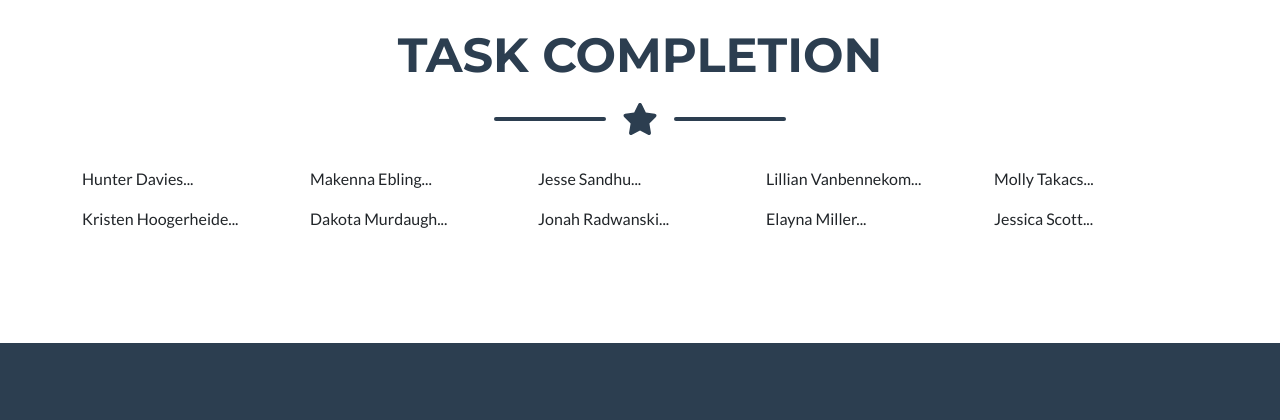
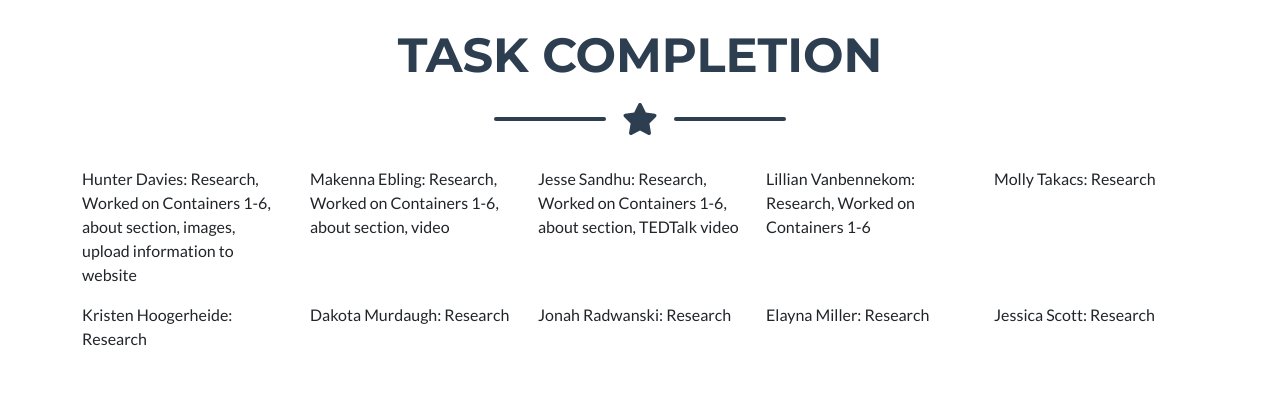
Before and after one commit to Group-3-ISS210/ISS-Group-3-001-, a plain HTML site: page index.html in a window 1280 px wide. Shown: the part 2645-3065 px from the top of the page. Drawn offline with nearby package versions, Linux system fonts and the light colour scheme.

Commit message:
Update index.html

```diff
--- a/index.html
+++ b/index.html
@@ -155,18 +155,18 @@ As individuals, we may feel it’s impossible to make a change, however we can v
                 </div>
                <!--List Contributor's Names and attributions-->
                 <div class="row justify-content-center">
-                    <div class="col-sm"><p>Hunter Davies... </p></div>
-                    <div class="col-sm"><p>Makenna Ebling... </p></div>
-                    <div class="col-sm"><p>Jesse Sandhu... </p></div>
-                    <div class="col-sm"><p>Lillian Vanbennekom... </p></div>
-                    <div class="col-sm"><p>Molly Takacs... </p></div>
+                    <div class="col-sm"><p>Hunter Davies: Research, Worked on Containers 1-6, about section, images, upload information to website </p></div>
+                    <div class="col-sm"><p>Makenna Ebling: Research, Worked on Containers 1-6, about section, video </p></div>
+                    <div class="col-sm"><p>Jesse Sandhu: Research, Worked on Containers 1-6, about section, TEDTalk video </p></div>
+                    <div class="col-sm"><p>Lillian Vanbennekom: Research, Worked on Containers 1-6 </p></div>
+                    <div class="col-sm"><p>Molly Takacs: Research </p></div>
                 </div>
                 <div class="row justify-content-center">
-                    <div class="col-sm"><p>Kristen Hoogerheide... </p></div>
-                    <div class="col-sm"><p>Dakota Murdaugh... </p></div>
-                    <div class="col-sm"><p>Jonah Radwanski... </p></div>
-                    <div class="col-sm"><p>Elayna Miller... </p></div>
-                    <div class="col-sm"><p>Jessica Scott... </p></div>
+                    <div class="col-sm"><p>Kristen Hoogerheide: Research </p></div>
+                    <div class="col-sm"><p>Dakota Murdaugh: Research </p></div>
+                    <div class="col-sm"><p>Jonah Radwanski: Research </p></div>
+                    <div class="col-sm"><p>Elayna Miller: Research </p></div>
+                    <div class="col-sm"><p>Jessica Scott: Research </p></div>
                 </div>
             </div>
         </section>
```
